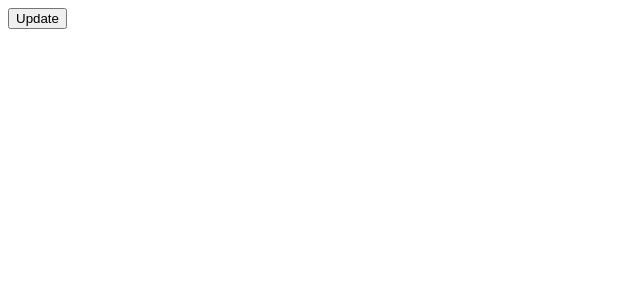
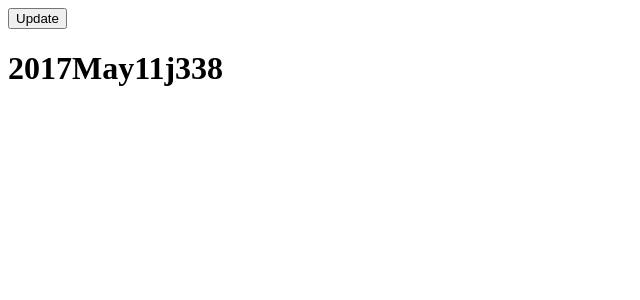
Before and after one commit to jackhkmatthews/bits-and-bobs, an Angular app in the folder angular-rxjs-ngrxStore/angular-rxjs-ngrxStore/: page / in a window 1280 px wide. Shown: the top 300 px of the page, without its empty margins (0-640 px from the left). Built offline with nearby package versions, Linux system fonts and the light colour scheme.

Commit message:
RxJS startWith and scan

```diff
--- a/angular-rxjs-ngrxStore/angular-rxjs-ngrxStore/src/app/app.component.ts
+++ b/angular-rxjs-ngrxStore/angular-rxjs-ngrxStore/src/app/app.component.ts
@@ -2,6 +2,9 @@ import { Component } from '@angular/core';
 import { Observable } from 'rxjs/Observable';
 import 'rxjs/add/observable/interval';
 import 'rxjs/add/operator/map';
+import 'rxjs/add/observable/merge';
+import 'rxjs/add/operator/startWith';
+import 'rxjs/add/operator/scan';
 import {Subject} from 'rxjs/Subject';
 
 @Component({
@@ -15,8 +18,14 @@ export class AppComponent {
   clock;
 
   constructor() {
-    this.clock = this.click$.map(() => {
-      return new Date();
-    });
+    this.clock = Observable.merge(
+      this.click$,
+      Observable.interval(1000)
+    ).startWith(new Date())
+      .scan((accumulator: Date, current) => {
+        console.log(accumulator.getTime());
+
+        return new Date((accumulator.getTime() + 1000));
+      });
   }
 }
```
